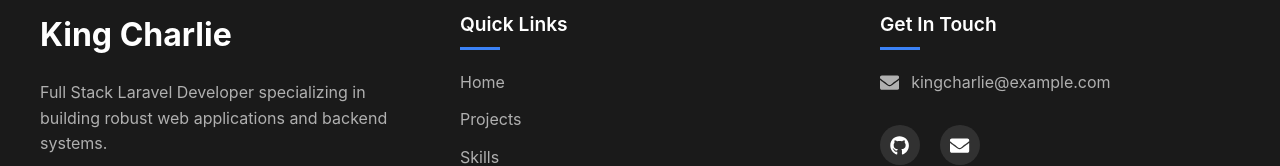
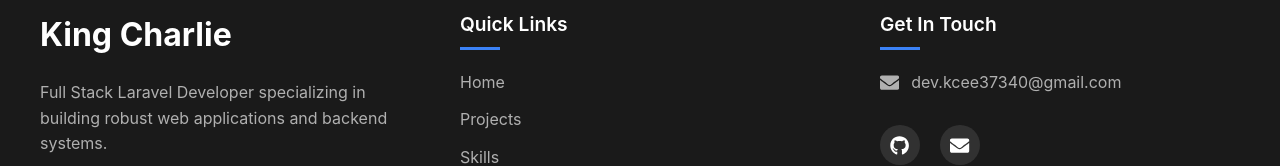
Before and after one commit to Meep0Zero/kingcharlie-portfolio, a React (Create React App) app: page / in a window 1280 px wide. Shown: the part 6803-6969 px from the top of the page. Built offline with nearby package versions, Linux system fonts and the light colour scheme.

Commit message:
Update footer contact email address

```diff
--- a/src/components/Footer.js
+++ b/src/components/Footer.js
@@ -60,9 +60,9 @@
           <div className="footer-contact">
             <h4 className="footer-heading">Get In Touch</h4>
             <div className="contact-info">
-              <a href="mailto:kingcharlie@example.com" className="contact-link">
+              <a href="mailto:dev.kcee37340@gmail.com" className="contact-link">
                 <FaEnvelope />
-                kingcharlie@example.com
+                dev.kcee37340@gmail.com
               </a>
               <div className="social-links">
                 {socialLinks.map((social, index) => (
```
